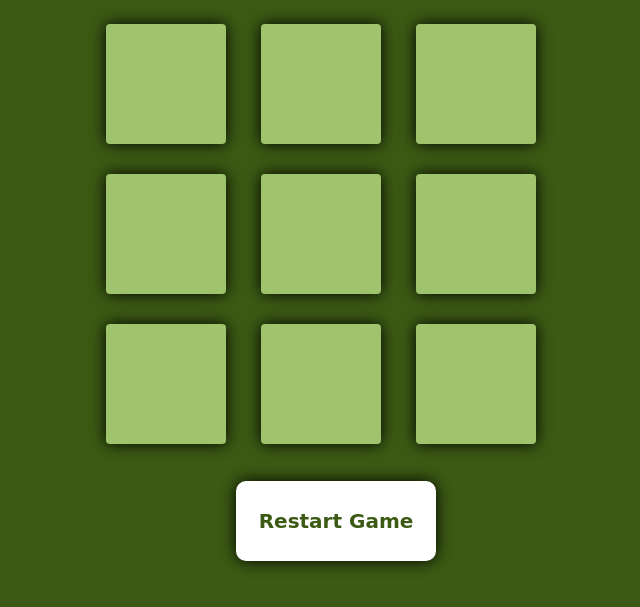
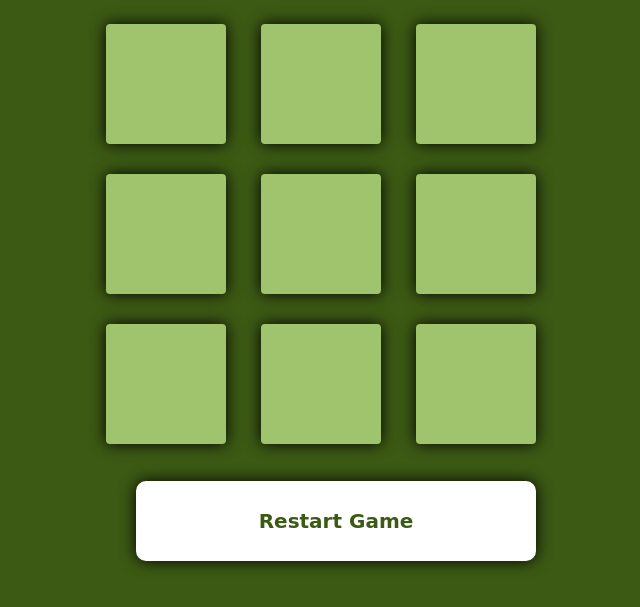
Before and after one commit to Aeiman2002/Tic-Tac-Toe, a plain HTML site: page index.html in a window 1280 px wide. In both pictures the pointer is over the button "Restart Game". Shown: the part 75-682 px from the top of the page, without its empty margins (304-944 px from the left). Drawn offline with nearby package versions, Linux system fonts and the light colour scheme; some packages are replaced by stand-ins of ours; a script that the page names is missing.

Commit message:
code update

```diff
--- a/style.css
+++ b/style.css
@@ -58,7 +58,7 @@ body {
     outline: none;
     background-color: #ffffff !important;
     height: 10vmin;
-    width: 25vmin;
+    width: 50vmin;
     color: #3C5A14 !important;
 }
 
@@ -67,5 +67,4 @@ body {
     .game-box {
     height: 30vh;
 }
-
 }
```
